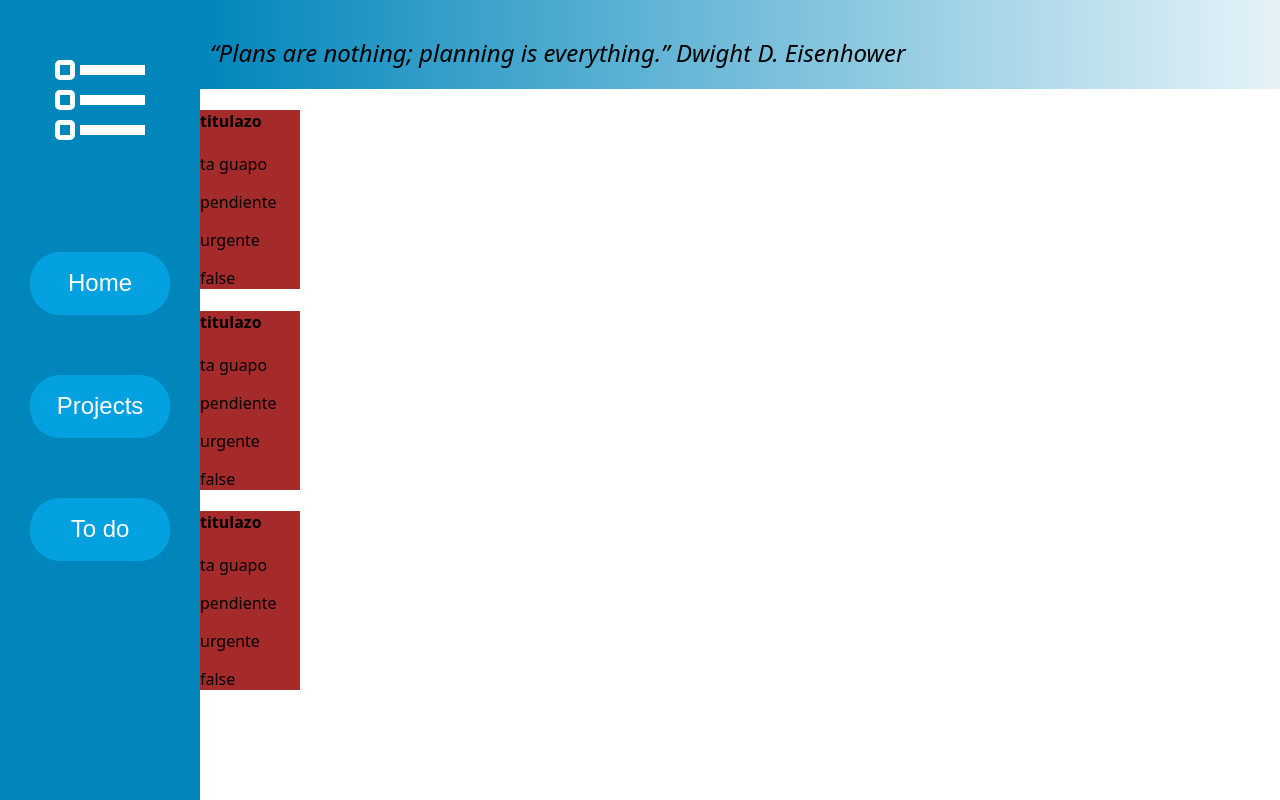
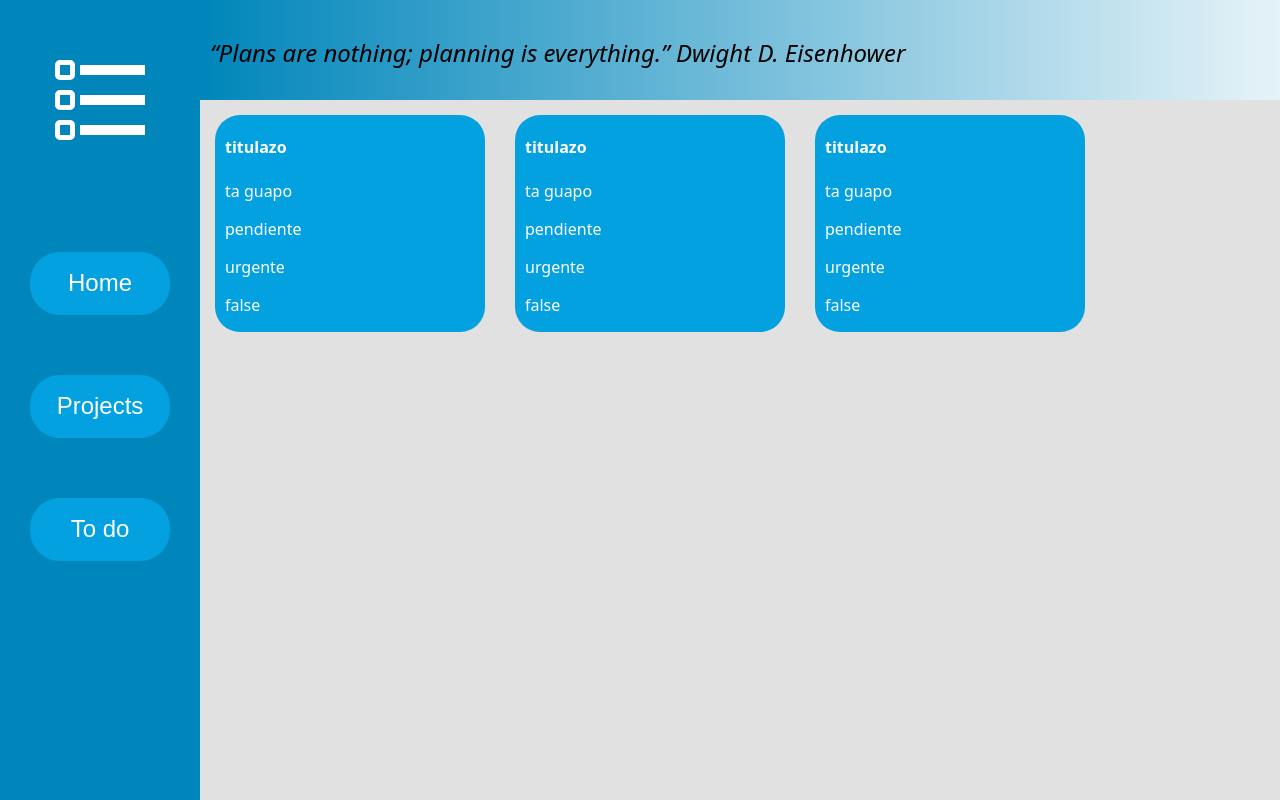
Before and after one commit to Jesusblan/todoList-js, a website built with webpack: page src/template.html in a window 1280 px wide. Both pictures are taken after a click on the button "To do". Shown: the top 800 px of the page. Built offline with nearby package versions, Linux system fonts and the light colour scheme.

Commit message:
added an event listener to todo button to render todos

```diff
--- a/src/index.js
+++ b/src/index.js
@@ -2,6 +2,8 @@ import "./styles.css";
 import { todoList } from "./home.js";
 
 const container = document.querySelector("#container");
+
+//"To do" section
 
 function renderTodos(){
     container.innerHTML = "";
@@ -14,5 +16,6 @@ function renderTodos(){
     })
 }
 
-console.log(todoList);
-renderTodos();
+document.querySelector("#todo").addEventListener("click", () =>{
+    renderTodos();
+})
--- a/src/styles.css
+++ b/src/styles.css
@@ -42,10 +42,23 @@ body{
         border-width: 0px;
     }
 
+#container{
+    grid-column: 3/15;
+    grid-row: 2/9;
+    width: 1200px;
+    height: 700px;
+    background-color: rgb(225, 225, 225);
 
-
+    display: grid;
+    grid-template-columns: repeat(4, 1fr);
+    grid-template-rows: repeat(3, 1fr);
+}
 
 /* todo´s cards styling*/
 .card{
-    background-color: brown;
+    border-radius: 25px;
+    margin: 15px;
+    padding-left: 10px;
+    color: white;
+    background-color: rgb(3, 161, 224);
 }
```
